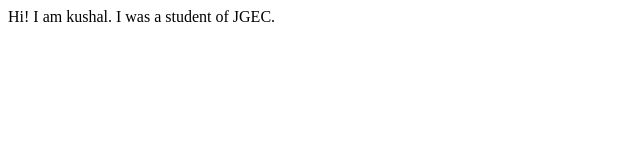
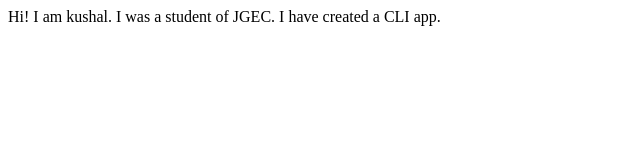
Before and after one commit to KUSHAL-005/kushalbiswas.com, a plain HTML site: page index.html in a window 1280 px wide. Shown: the whole page, without its empty margins (0-640 px from the left). Drawn offline with Linux system fonts and the light colour scheme.

Commit message:
added projects

```diff
--- a/index.html
+++ b/index.html
@@ -9,5 +9,7 @@
 <body>
     Hi! I am kushal.
     I was a student of JGEC.
+
+    I have created a CLI app.
 </body>
 </html>
```
